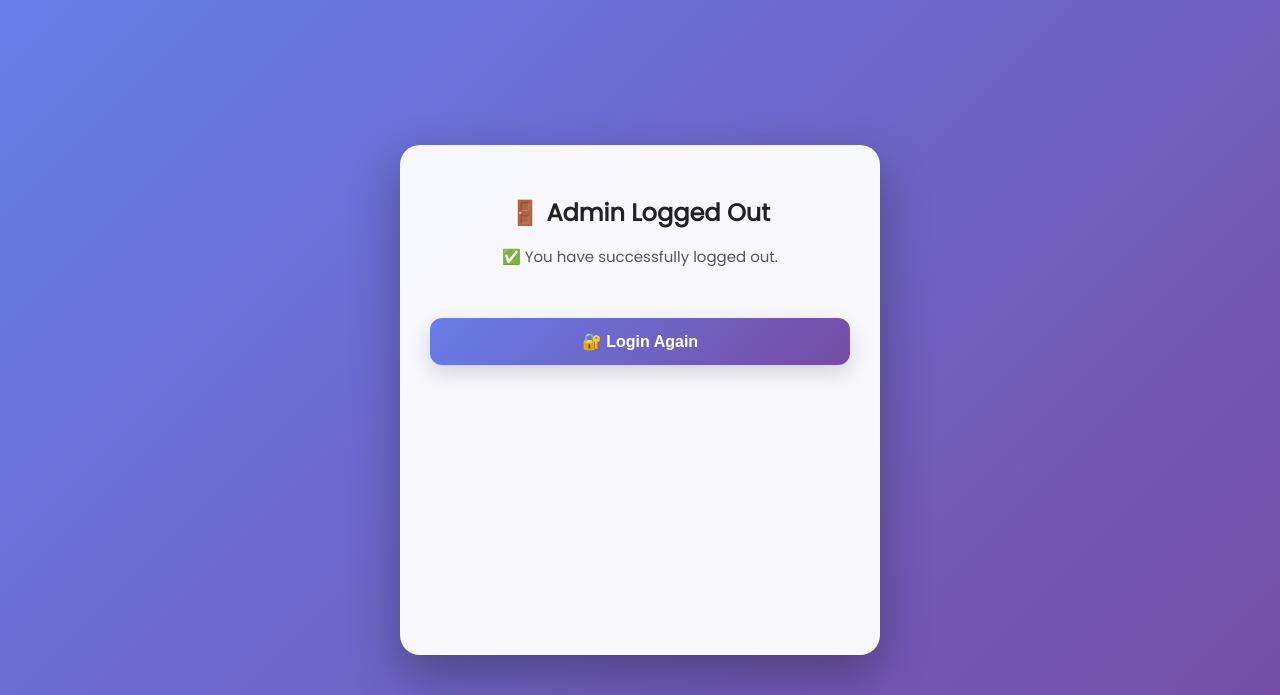
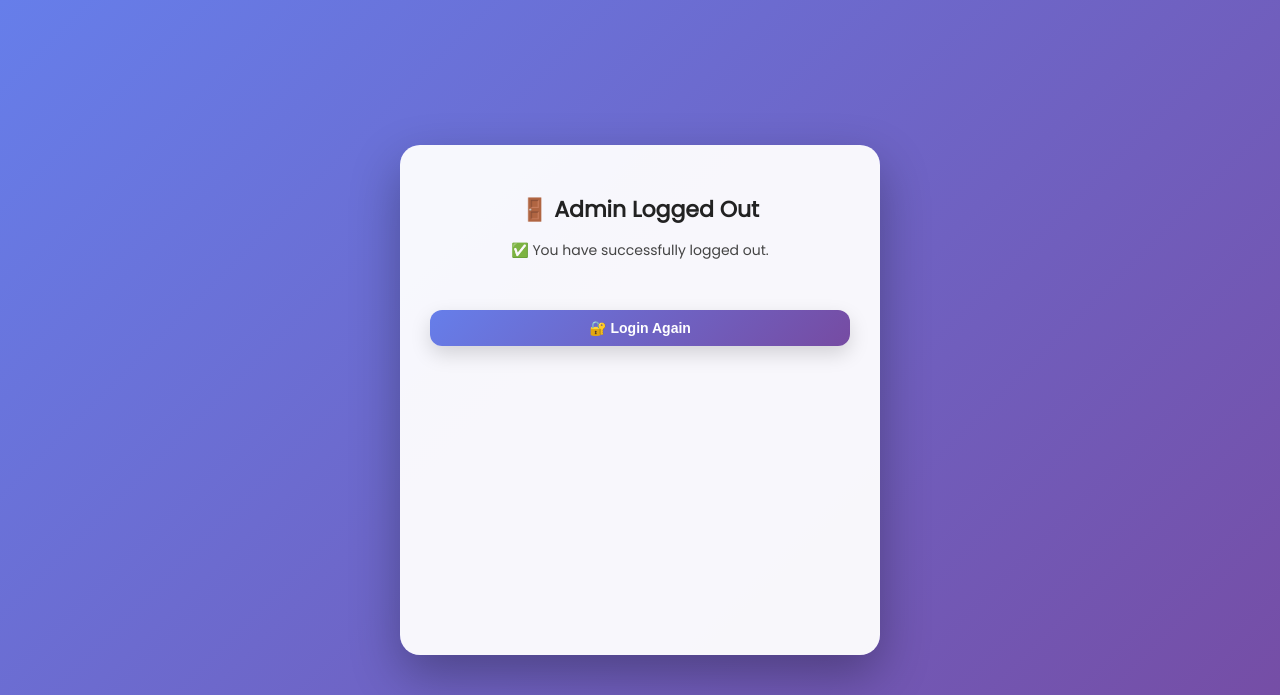
Before and after one commit to chopadebhumika8-commits/Quiz_app, a Flask app: page /admin_logout in a window 1280 px wide. Shown: the top 695 px of the page. Run offline with Flask 3, Linux system fonts and the light colour scheme.

Commit message:
Update admin_logout.html

```diff
--- a/templates/admin_logout.html
+++ b/templates/admin_logout.html
@@ -6,7 +6,27 @@
 <link rel="stylesheet" href="{{ url_for('static', filename='style.css') }}">
 <link href="https://fonts.googleapis.com/css2?family=Poppins&display=swap" rel="stylesheet">
 
+<style>
+/* Reduce text size only for logout page */
+h2 {
+    font-size: 22px;   /* ✅ smaller title */
+    margin-bottom: 10px;
+}
+
+p {
+    font-size: 14px;   /* ✅ smaller message */
+    color: #444;
+}
+
+/* Button adjustment */
+button {
+    font-size: 14px;
+    padding: 10px 16px;
+}
+</style>
+
 </head>
+
 <body>
 
 <div class="box">
```
Lines whose indentation alone changed are shown as unchanged.
